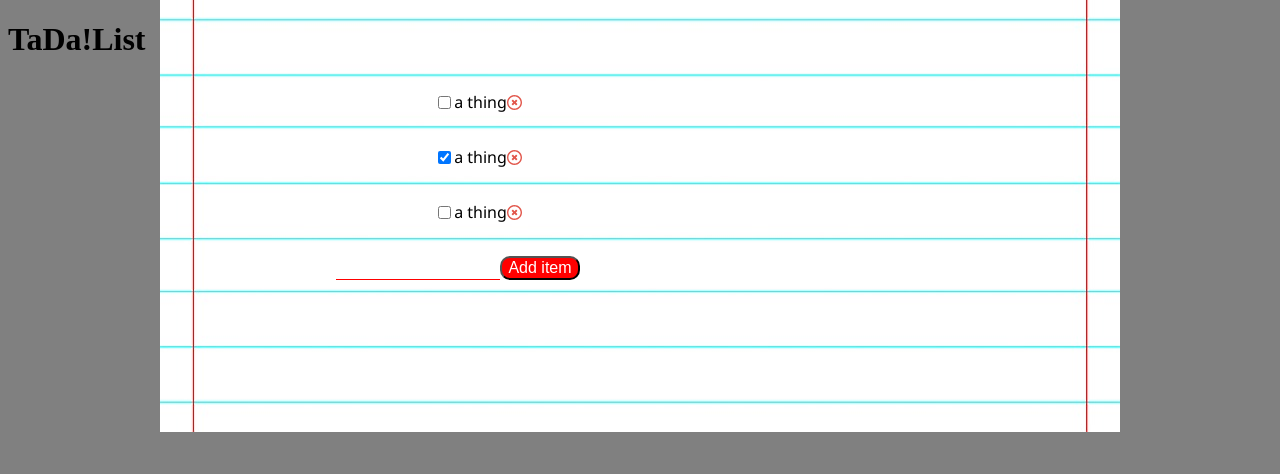
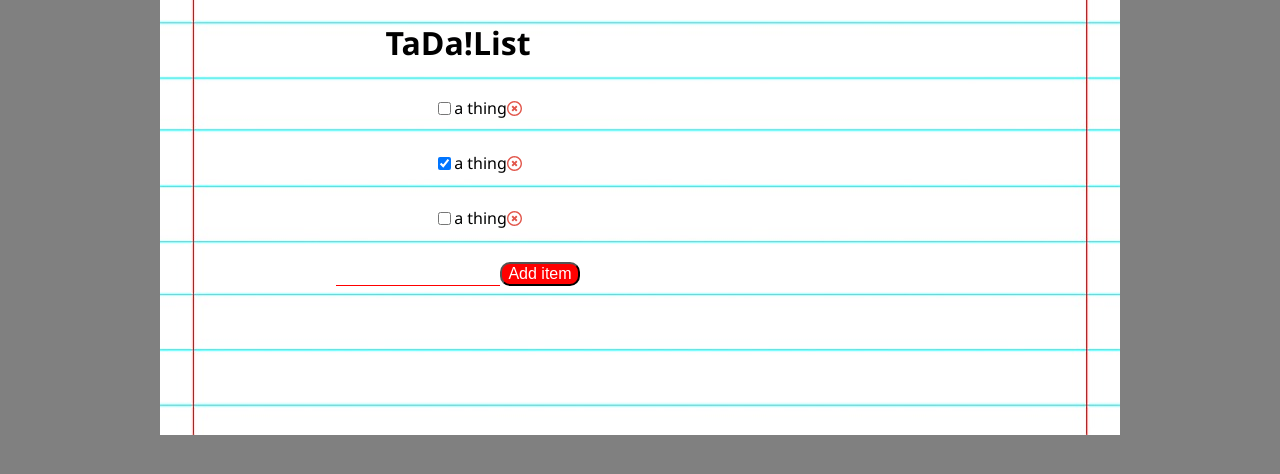
Before and after one commit to Dean-Meacham/react-todo-app, a React (Create React App) app: page / in a window 1280 px wide. Shown: the top 474 px of the page. Built offline with nearby package versions, Linux system fonts and the light colour scheme.

Commit message:
fixed Header.js

```diff
--- a/src/Header.js
+++ b/src/Header.js
@@ -1,14 +1,14 @@
 import React from 'react'
 
 const headerStyle = {
-    fontFamily: "'Segoe UI', Tahoma, Geneva, Verdana, sans-serif;",
+    fontFamily: "'Segoe UI', Tahoma, Geneva, Verdana, sans-serif",
     textAlign: 'center',
 }
 
 export default function Header() {
     return (
         <header>
-            <h1 syle={headerStyle}>TaDa!List</h1>
+            <h1 style={headerStyle}>TaDa!List</h1>
         </header>
     )
 }
```
